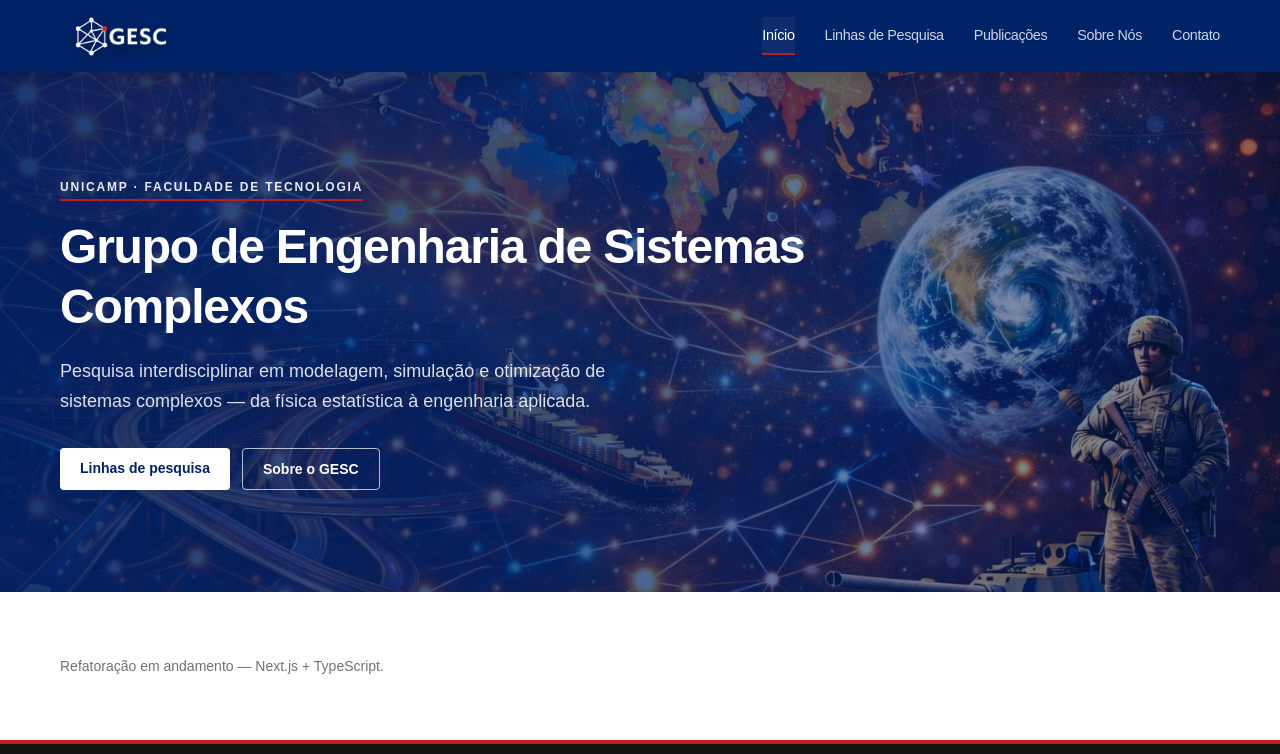
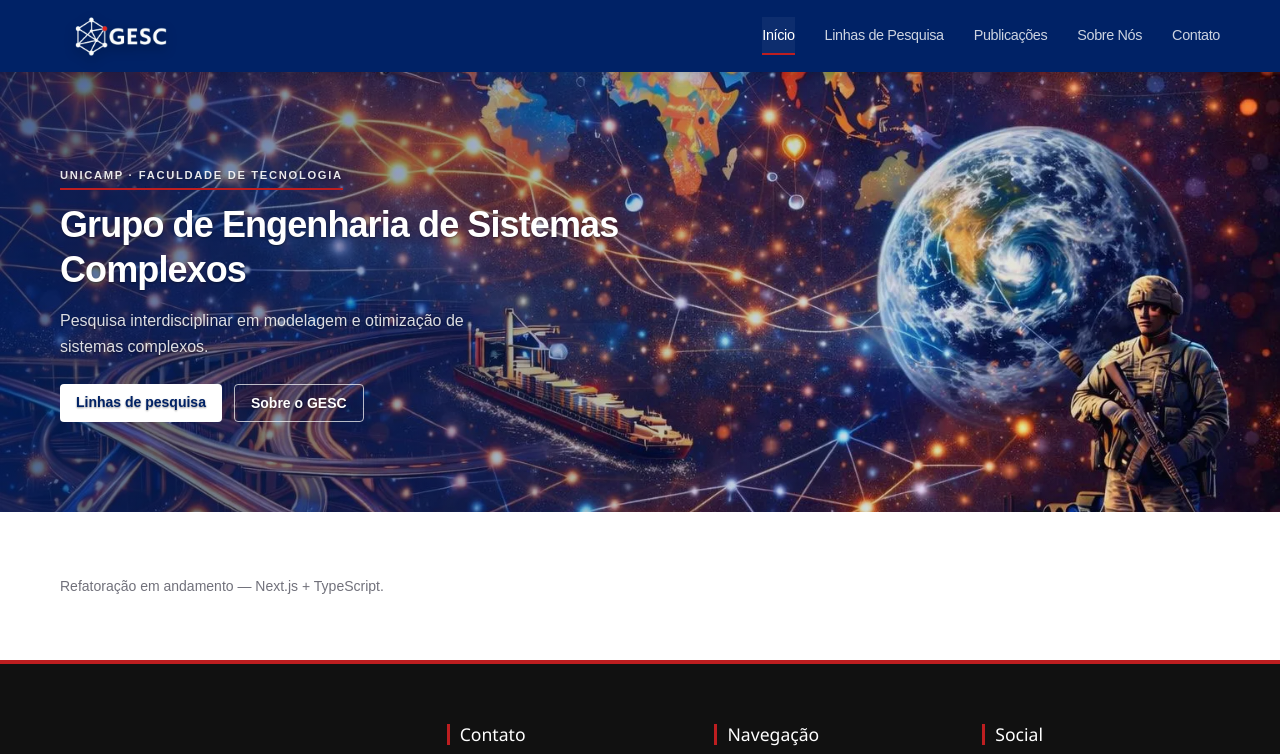
Before and after one commit to sitegesc/gesc, a Next.js app: page / in a window 1280 px wide. Shown: the top 754 px of the page. Built offline with nearby package versions, Linux system fonts and the light colour scheme.

Commit message:
style: Hero mais leve - mascara menor e conteudo compacto

```diff
--- a/src/components/sections/Hero.tsx
+++ b/src/components/sections/Hero.tsx
@@ -5,7 +5,7 @@ import heroImg from "@/imgs/hero.webp";
 
 export function Hero() {
   return (
-    <section className="relative flex min-h-[440px] items-center overflow-hidden bg-brand-blue md:h-[520px]">
+    <section className="relative flex min-h-[360px] items-center overflow-hidden bg-brand-blue md:h-[440px]">
       <Image
         src={heroImg}
         alt=""
@@ -15,29 +15,29 @@ export function Hero() {
         placeholder="blur"
         className="object-cover"
       />
-      <div className="absolute inset-0 bg-gradient-to-r from-brand-blue/90 via-brand-blue/70 to-brand-blue/40" />
+      <div className="absolute inset-0 bg-gradient-to-r from-brand-blue/70 via-brand-blue/25 to-transparent" />
 
-      <div className="relative z-10 mx-auto w-full max-w-[1200px] px-5 py-16 text-white">
-        <p className="mb-4 inline-block border-b-2 border-brand-red pb-1 text-xs font-semibold uppercase tracking-[0.15em] text-white/90">
+      <div className="relative z-10 mx-auto w-full max-w-[1200px] px-5 py-10 text-white [text-shadow:0_1px_2px_rgba(0,0,0,0.4)]">
+        <p className="mb-3 inline-block border-b-2 border-brand-red pb-1 text-[0.7rem] font-semibold uppercase tracking-[0.15em] text-white/90">
           UNICAMP · Faculdade de Tecnologia
         </p>
-        <h1 className="max-w-3xl text-3xl font-bold leading-tight tracking-tight sm:text-4xl md:text-5xl">
+        <h1 className="max-w-2xl text-2xl font-bold leading-tight tracking-tight sm:text-3xl md:text-4xl">
           Grupo de Engenharia de Sistemas Complexos
         </h1>
-        <p className="mt-5 max-w-xl text-base leading-relaxed text-white/85 md:text-lg">
-          Pesquisa interdisciplinar em modelagem, simulação e otimização de
-          sistemas complexos — da física estatística à engenharia aplicada.
+        <p className="mt-4 max-w-md text-sm leading-relaxed text-white/85 md:text-base">
+          Pesquisa interdisciplinar em modelagem e otimização de sistemas
+          complexos.
         </p>
-        <div className="mt-8 flex flex-wrap gap-3">
+        <div className="mt-6 flex flex-wrap gap-3">
           <Link
             href="/#linhas-pesquisa"
-            className="rounded bg-white px-5 py-2.5 text-sm font-semibold text-brand-blue transition-colors duration-300 hover:bg-brand-red hover:text-white"
+            className="rounded bg-white px-4 py-2 text-sm font-semibold text-brand-blue transition-colors duration-300 hover:bg-brand-red hover:text-white"
           >
             Linhas de pesquisa
           </Link>
           <Link
             href="/sobre"
-            className="rounded border border-white/70 px-5 py-2.5 text-sm font-semibold text-white transition-colors duration-300 hover:bg-white hover:text-brand-blue"
+            className="rounded border border-white/70 px-4 py-2 text-sm font-semibold text-white transition-colors duration-300 hover:bg-white hover:text-brand-blue"
           >
             Sobre o GESC
           </Link>
```
